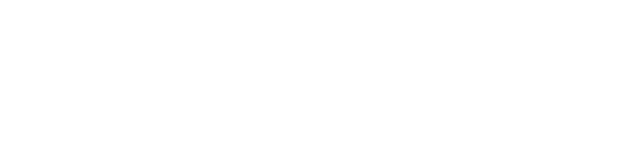
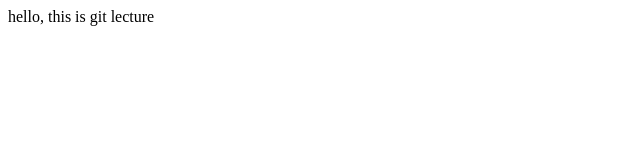
Before and after one commit to Cloud-Rain/opentutorials, a plain HTML site: page index.html in a window 1280 px wide. Shown: the whole page, without its empty margins (0-640 px from the left). Drawn offline with Linux system fonts and the light colour scheme.

Commit message:
add coment

```diff
--- a/index.html
+++ b/index.html
@@ -3,5 +3,6 @@
 	<head>
 	</head>
 	<body>
+		hello, this is git lecture
 	</body>
 </html>
```
